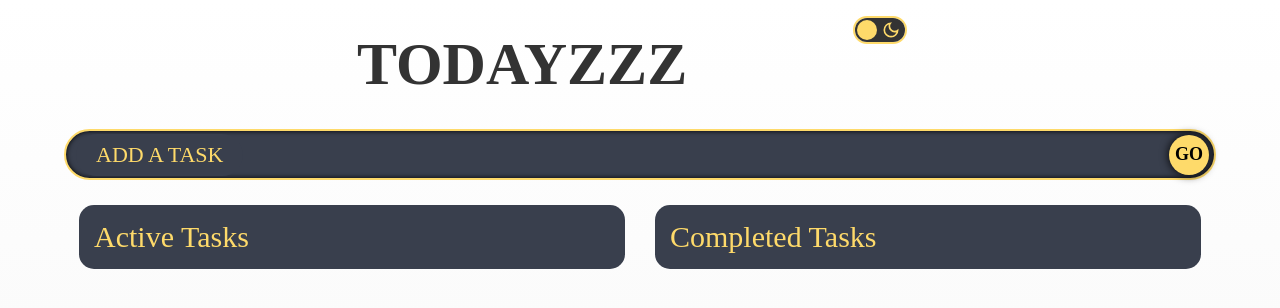
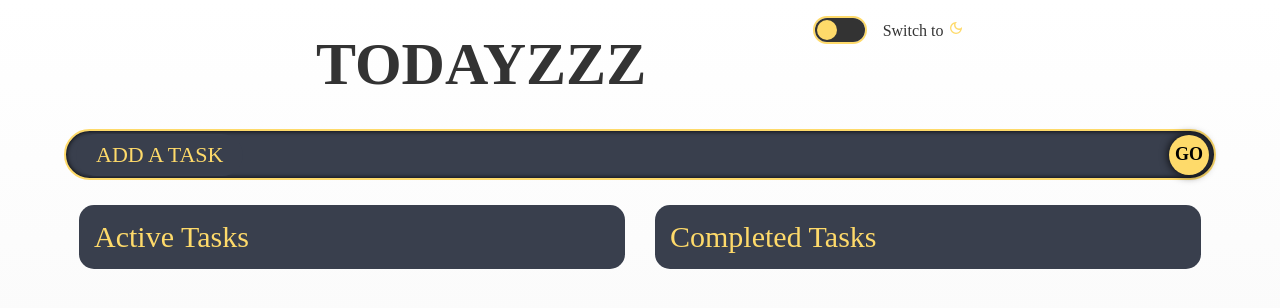
Before and after one commit to thomasaugot/todayzzz-todo-app-frontend, a React (Create React App) app: page / in a window 1280 px wide. Shown: the top 308 px of the page. Built offline with nearby package versions, Linux system fonts and the light colour scheme; a web font is replaced by a local one.

Commit message:
updating toggle design to avoid bugs

```diff
--- a/src/App.tsx
+++ b/src/App.tsx
@@ -83,14 +83,17 @@ const App: React.FC = () => {
           </Flip>
           <label className="toggle">
             <input type="checkbox" onClick={toggleMode} />
-            <span className="slider round">
-              {mode === "light" ? (
-                <MdOutlineDarkMode className="icon" />
-              ) : (
-                <MdOutlineLightMode className="icon" />
-              )}
+            <span className="slider round"></span>
+          </label>
+          {mode === "light" ? (
+            <span style={{ marginTop: "20px" }}>
+              Switch to <MdOutlineDarkMode className="icon" />
             </span>
-          </label>
+          ) : (
+            <span style={{ marginTop: "20px" }}>
+              Switch to <MdOutlineLightMode className="icon" />
+            </span>
+          )}
         </div>
 
         <InputField todo={todo} setTodo={setTodo} handleSubmit={handleSubmit} mode={mode} />
--- a/src/styles/App.scss
+++ b/src/styles/App.scss
@@ -52,8 +52,13 @@ body {
     background-color: #333;
   }
 
+  .toggle {
+    border-radius: 24px;
+    border: 2px solid #333;
+  }
+
   .icon {
-    color: #333;
+    color: $text-color;
     top: 50%;
     left: 25%;
   }
@@ -72,6 +77,11 @@ body {
     background-color: $text-color;
   }
 
+  .toggle {
+    border-radius: 24px;
+    border: 2px solid $text-color;
+  }
+
   .icon {
     color: $text-color;
     top: 50%;
@@ -86,8 +96,6 @@ body {
   width: 50px;
   height: 24px;
   margin: 1rem;
-  border-radius: 24px;
-  border: 2px solid $text-color;
 }
 
 .toggle input[type="checkbox"] {
@@ -125,5 +133,5 @@ body {
 .toggle .icon {
   position: absolute;
   transform: translate(-50%, -50%);
-  font-size: 20px;
+  font-size: 40px;
 }
```
